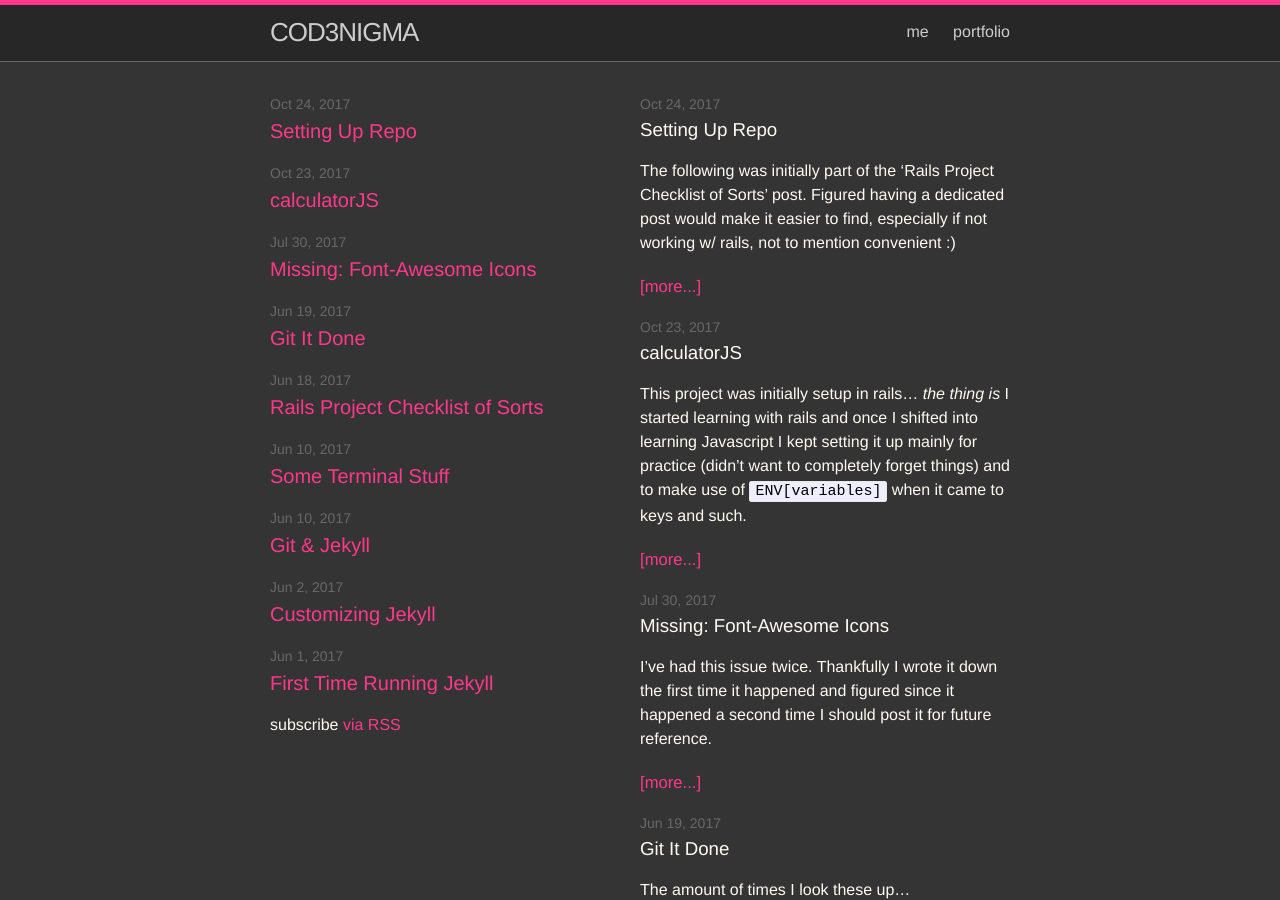
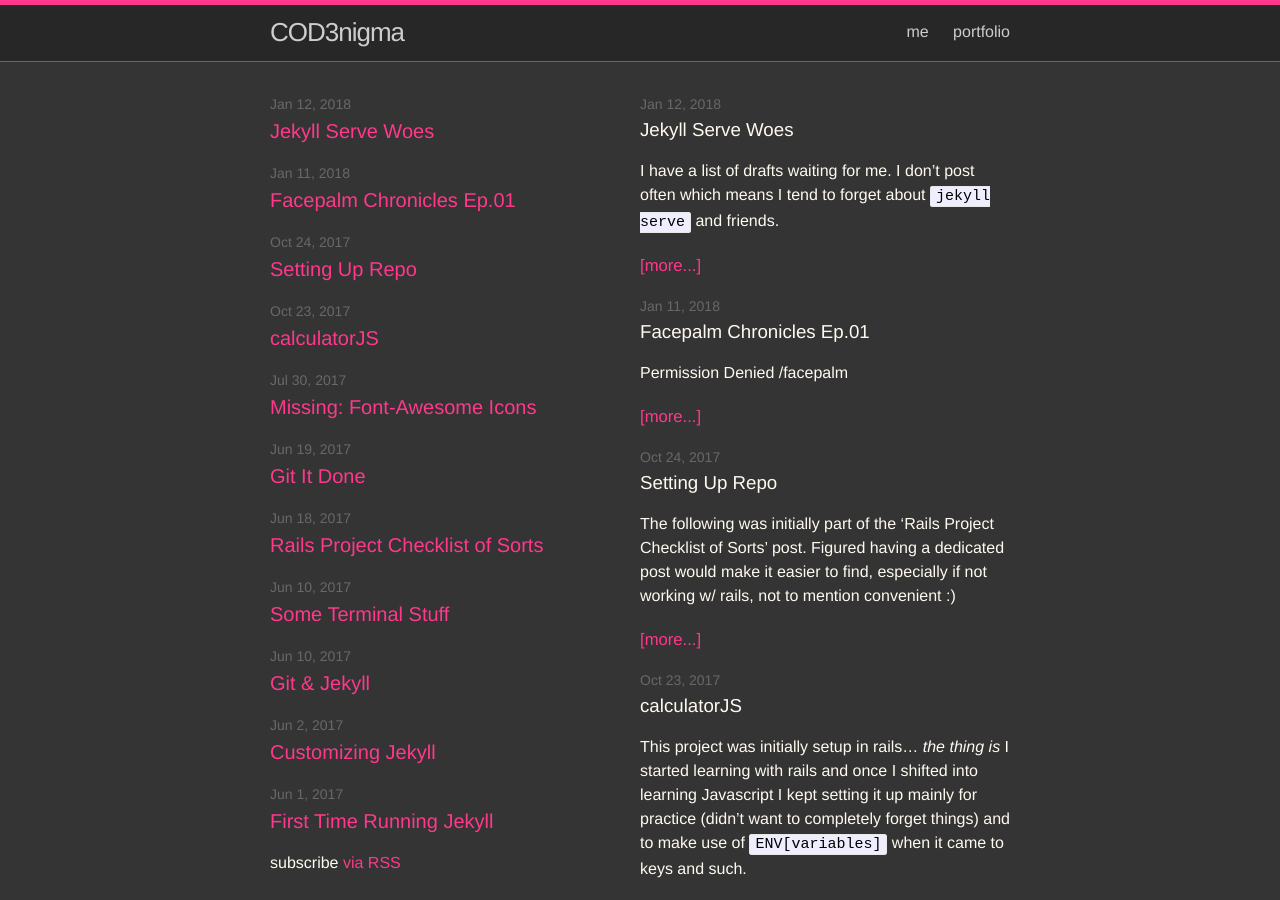
Before and after one commit to rebelcl0ud/blog, a Jekyll site: the page built from index.md, in a window 1280 px wide and 900 px high. Built offline with Jekyll 4.4.1, drawn with Linux system fonts in a browser that asks for light colours; some of the changed text lies outside the part shown.

Commit message:
edit on an older post noting rails 5 not needing 12factor gem and added 2 new posts

```diff
--- a/_config.yml
+++ b/_config.yml
@@ -13,7 +13,7 @@
 # you will see them accessed via {{ site.title }}, {{ site.email }}, and so on.
 # You can create any custom variable you would like, and they will be accessible
 # in the templates via {{ site.myvariable }}.
-title: COD3NIGMA
+title: COD3nigma
 #email: your-email@domain.com
 website: jovanka.herokuapp.com
 description: > # this means to ignore newlines until "baseurl:"
@@ -33,3 +33,4 @@ exclude:
   - Gemfile.lock
 
 port: 3000
+host: 0.0.0.0
--- a/_posts/2017-06-18-[05]-rails-project-checklist-of-sorts.markdown
+++ b/_posts/2017-06-18-[05]-rails-project-checklist-of-sorts.markdown
@@ -115,6 +115,8 @@ HEROKU
 `gem 'rails_12factor', group: :production`
 NOTE: above goes in gem file
 
+UPDATE: above gem is not needed with Rails 5 :)
+
 `$ bundle install`
 
 NOTE:
--- /dev/null
+++ b/_posts/2018-01-11-[16]-facepalm-chronicles-ep-01.markdown
@@ -0,0 +1,18 @@
+---
+layout: post
+title:  "Facepalm Chronicles Ep.01"
+date:   2018-01-11
+categories: git, facepalm
+---
+
+Permission Denied /facepalm
+
+While working on a site I realized some time had passed and I hadn't committed changes to Github (don't do this-- save often). So, I went ahead and got that going, but ended up getting something like this...
+
+`Permission denied (publickey).fatal: Could not read from remote repository.`
+
+I looked it up and ended up here: [Github Article - Error Permission Denied](https://help.github.com/articles/error-permission-denied-publickey/)
+
+I went through the article verifying/comparing what was showing up on my end to what I was reading. Obviously, something had gone wrong. Took me a few steps and "WTFs" to finally realize that I use Vagrant and it wasn't running. /facepalm
+
+Putting this one here just in case this ever happens again or to laugh at when looking through my posts later on :D
--- /dev/null
+++ b/_posts/2018-01-12-[17]-jekyll-serve-woes.markdown
@@ -0,0 +1,19 @@
+---
+layout: post
+title:  Jekyll Serve Woes
+date:   2018-01-12
+categories: jekyll
+---
+
+I have a list of drafts waiting for me. I don't post often which means I tend to forget about `jekyll serve` and friends.
+
+`/' not found` came up (with a few variations) as I tried to get my site to load.
+
+Turns out what I needed was `jekyll serve --baseurl '/blog'` instead of plain 'ol `jekyll serve` Note: Before I would append `--host` and all that in there, but adding it to the `config` file saved me some typing.
+
+And `http://localhost:4000/blog/index.html` instead of `localhost:3030` in browser.
+
+Personally, I do not remember having to do that before, but now if I ever forget again here it is!
+
+Resource:
+[Jekyll Troubleshooting](https://jekyllrb.com/docs/troubleshooting/#base-url-problems)
```
Also changed, not shown: Gemfile.lock, 1 other file.
